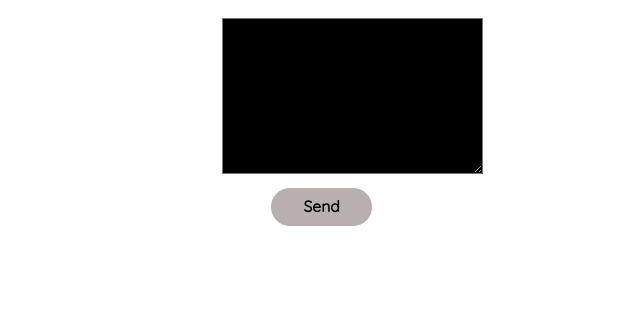
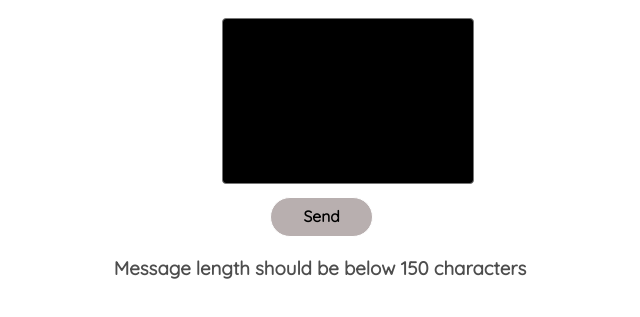
Before and after one commit to winproc/me.github.io, a plain HTML site: page mail.html in a window 1280 px wide. Shown: the part 51-368 px from the top of the page, without its empty margins (320-960 px from the left). Drawn offline with Linux system fonts and the light colour scheme.

Commit message:
Content update

```diff
--- a/mail.html
+++ b/mail.html
@@ -30,10 +30,10 @@
     <body>
         <h1 align="center" style="font-family:Quicksand">Message</h1>
         <script type="text/javascript" src="dtxt.js"></script>
-        <textarea id="mes" rows="10" cols="30" maxlength="200"></textarea><br>
+        <textarea style="resize:none;border-radius:4px;font-family:Quicksand"id="mes" rows="10" cols="33" maxlength="150"></textarea><br>
         <button class="socialcon" style="background-color:rgb(184, 175, 175);" onclick="RequestHeaderMessage()">
             <h3 style="text-align: center;margin-bottom: 5vh;margin-top: 0.3vh;font-family: Quicksand;">Send</h3>
         </button>
-
+        <h3 align="center" style="font-family:Quicksand;color:rgba(65, 65, 65, 0.938)">Message length should be below 150 characters</h1>
     </body>
 </html>
```
